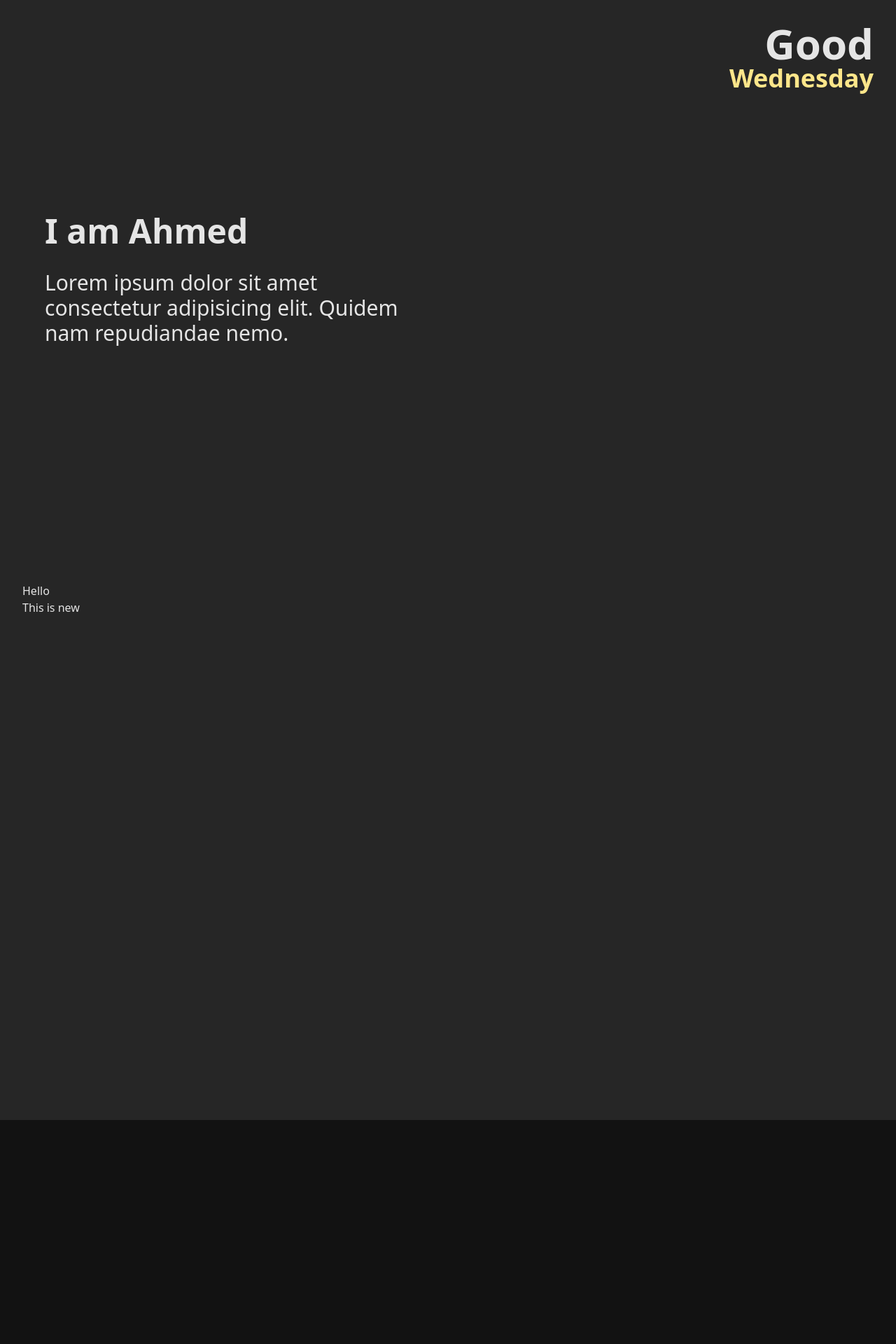
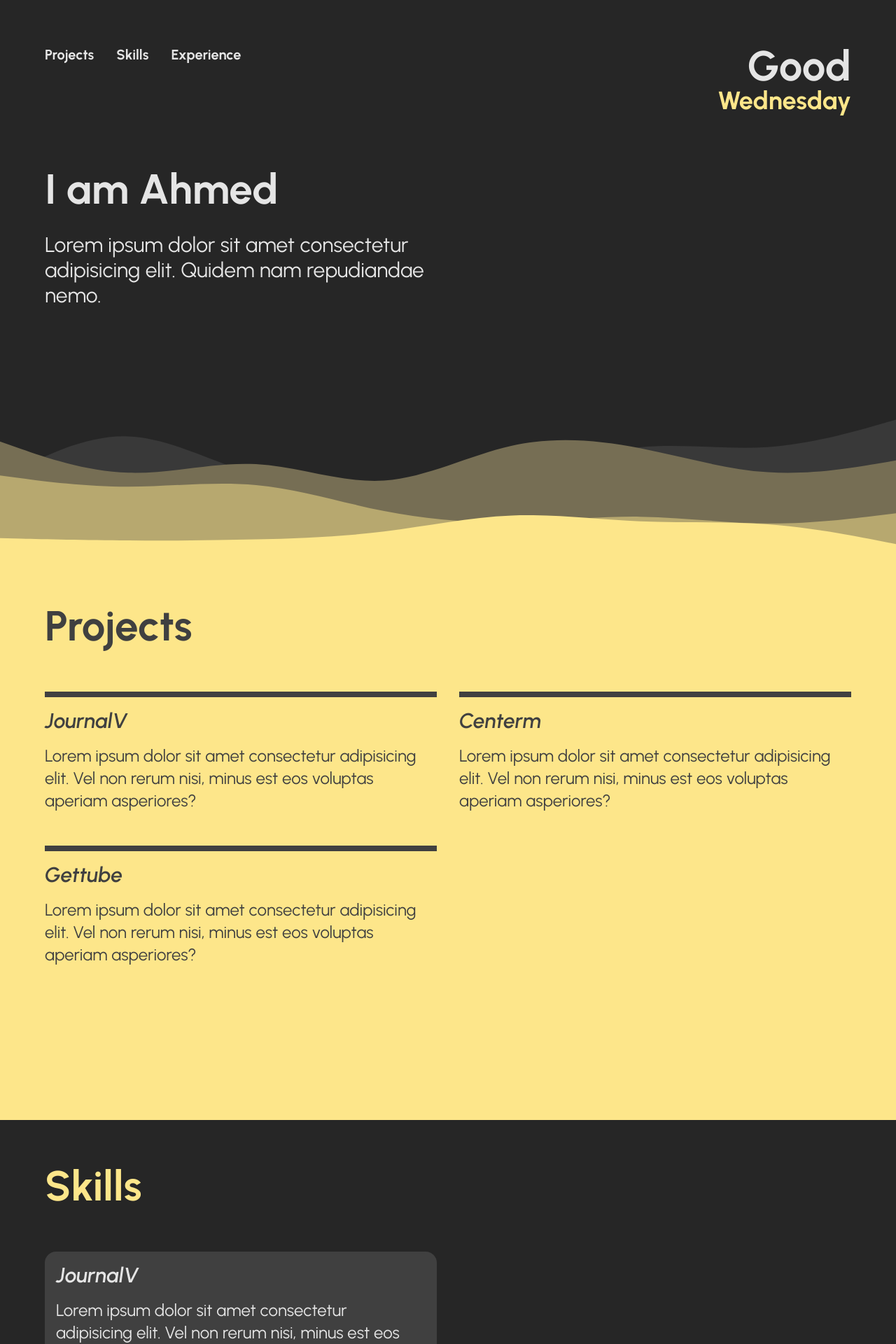
Before and after one commit to ahme-dev/portfolio-yellow, a Vue app: page / in a window 1280 px wide. Shown: the top 1920 px of the page at 70% size. Before the commit the page ends 1600 px from the top, so only its background shows below. Built offline with nearby package versions, Linux system fonts and the light colour scheme.

Commit message:
feat: add wave svg and match style with, and more sections

```diff
--- a/index.html
+++ b/index.html
@@ -6,8 +6,14 @@
     <title>f on ahmed.systems</title>
   </head>
   <style>
+    @import url("https://fonts.googleapis.com/css2?family=Urbanist:ital,wght@0,100;0,200;0,300;0,400;0,500;0,600;0,700;0,800;0,900;1,100;1,200;1,300;1,400;1,500;1,600;1,700;1,800;1,900&display=swap");
     html {
       color-scheme: dark;
+      transition-duration: 0.4s;
+    }
+    * {
+      z-index: 3;
+      font-family: "Urbanist", sans-serif;
     }
   </style>
   <body>
--- a/src/App.vue
+++ b/src/App.vue
@@ -9,30 +9,115 @@
     class="min-w-screen min-h-screen bg-true-gray-800 text-true-gray-200 cursor-default select-none"
   >
     <!-- header -->
-    <header class="grid md:(grid-cols-2) p-8 h-screen">
+    <header id="header" class="grid md:(grid-cols-2 p-16) p-8 h-screen">
+      <!-- navigate -->
+      <nav class="flex gap-8 justify-center md:(self-start justify-start)">
+        <a href="#projects" class="text-xl font-bold cursor-pointer"
+          >Projects</a
+        >
+        <a href="#skills" class="text-xl font-bold cursor-pointer">Skills</a>
+        <a href="#experience" class="text-xl font-bold cursor-pointer"
+          >Experience</a
+        >
+      </nav>
+      <!-- navigate end -->
+
       <!-- name -->
-      <div class="p-8 flex flex-col gap-8 items-start justify-center">
-        <h1 class="text-5xl font-bold">I am Ahmed</h1>
+      <div
+        class="flex flex-col gap-8 items-start justify-center md:(self-start)"
+      >
+        <h1 class="text-6xl font-bold">I am Ahmed</h1>
         <p class="text-3xl">
           Lorem ipsum dolor sit amet consectetur adipisicing elit. Quidem nam
           repudiandae nemo.
         </p>
       </div>
       <!-- name end -->
+
       <!-- date -->
-      <div class="flex flex-col md:(justify-start) items-end justify-center">
+      <div
+        class="flex flex-col md:(justify-start) items-end justify-center md:(row-start-1 col-start-2 row-span-3)"
+      >
         <h1 class="text-6xl font-bold">Good</h1>
         <h1 class="text-4xl font-bold text-amber-200">
           {{ formatted }}
         </h1>
       </div>
       <!-- date end -->
+
+      <!-- waves img -->
+      <img
+        class="absolute z-0 bottom-0 left-0 opacity-100 w-screen"
+        src="./assets/layered-waves-haikei.svg"
+      />
+      <!-- waves img end -->
     </header>
     <!-- header end -->
+
     <!-- main -->
-    <main class="h-screen p-8">
-      <h1>Hello</h1>
-      <h2>This is new</h2>
+    <main id="main" class="min-h-screen text-true-gray-700">
+      <!-- projects -->
+      <section
+        id="projects"
+        class="flex flex-col gap-16 min-h-screen bg-amber-200 p-8 md:(p-16)"
+      >
+        <h1 class="text-6xl font-bold">Projects</h1>
+        <div class="grid grid-cols-1 md:(grid-cols-2) gap-8">
+          <!-- items -->
+          <div
+            class="flex flex-col gap-4 py-4 border-t-true-gray-700 border-t-8"
+          >
+            <h2 class="text-3xl italic font-semibold">JournalV</h2>
+            <p class="text-2xl">
+              Lorem ipsum dolor sit amet consectetur adipisicing elit. Vel non
+              rerum nisi, minus est eos voluptas aperiam asperiores?
+            </p>
+          </div>
+
+          <div
+            class="flex flex-col gap-4 py-4 border-t-true-gray-700 border-t-8"
+          >
+            <h2 class="text-3xl italic font-semibold">Centerm</h2>
+            <p class="text-2xl">
+              Lorem ipsum dolor sit amet consectetur adipisicing elit. Vel non
+              rerum nisi, minus est eos voluptas aperiam asperiores?
+            </p>
+          </div>
+
+          <div
+            class="flex flex-col gap-4 py-4 border-t-true-gray-700 border-t-8"
+          >
+            <h2 class="text-3xl italic font-semibold">Gettube</h2>
+            <p class="text-2xl">
+              Lorem ipsum dolor sit amet consectetur adipisicing elit. Vel non
+              rerum nisi, minus est eos voluptas aperiam asperiores?
+            </p>
+          </div>
+
+          <!-- items end -->
+        </div>
+      </section>
+      <!-- projects end -->
+
+      <!-- skills -->
+      <section
+        id="skills"
+        class="flex flex-col gap-16 min-h-screen p-8 md:(p-16)"
+      >
+        <h1 class="text-6xl font-bold text-amber-200">Skills</h1>
+        <div class="grid grid-cols-1 md:(grid-cols-2) gap-8">
+          <div
+            class="flex flex-col gap-4 bg-true-gray-700 text-true-gray-200 p-4 rounded-2xl"
+          >
+            <h2 class="text-3xl italic font-semibold">JournalV</h2>
+            <p class="text-2xl">
+              Lorem ipsum dolor sit amet consectetur adipisicing elit. Vel non
+              rerum nisi, minus est eos voluptas aperiam asperiores?
+            </p>
+          </div>
+        </div>
+      </section>
+      <!-- skills end -->
     </main>
     <!-- main end -->
   </div>
```
Also changed, not shown: src/assets/layered-waves-haikei.svg (added).
